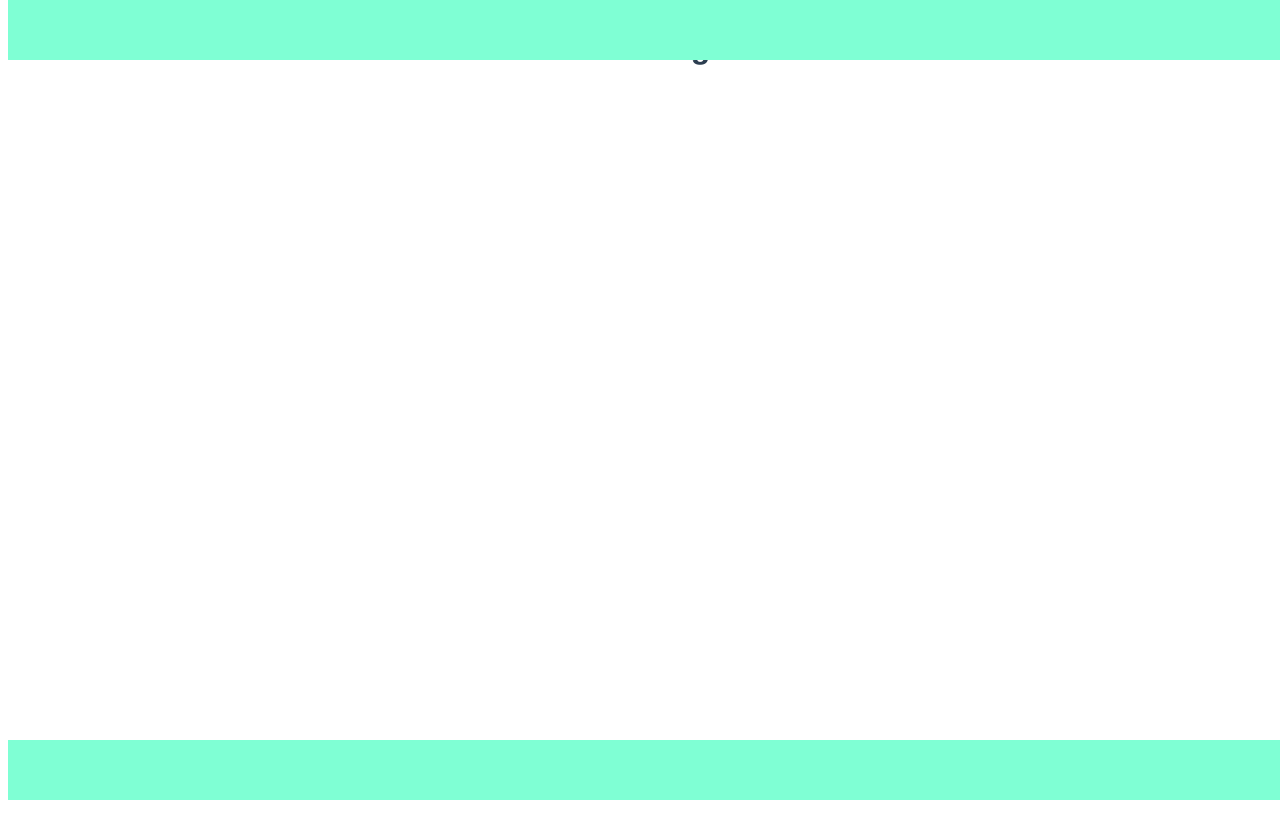
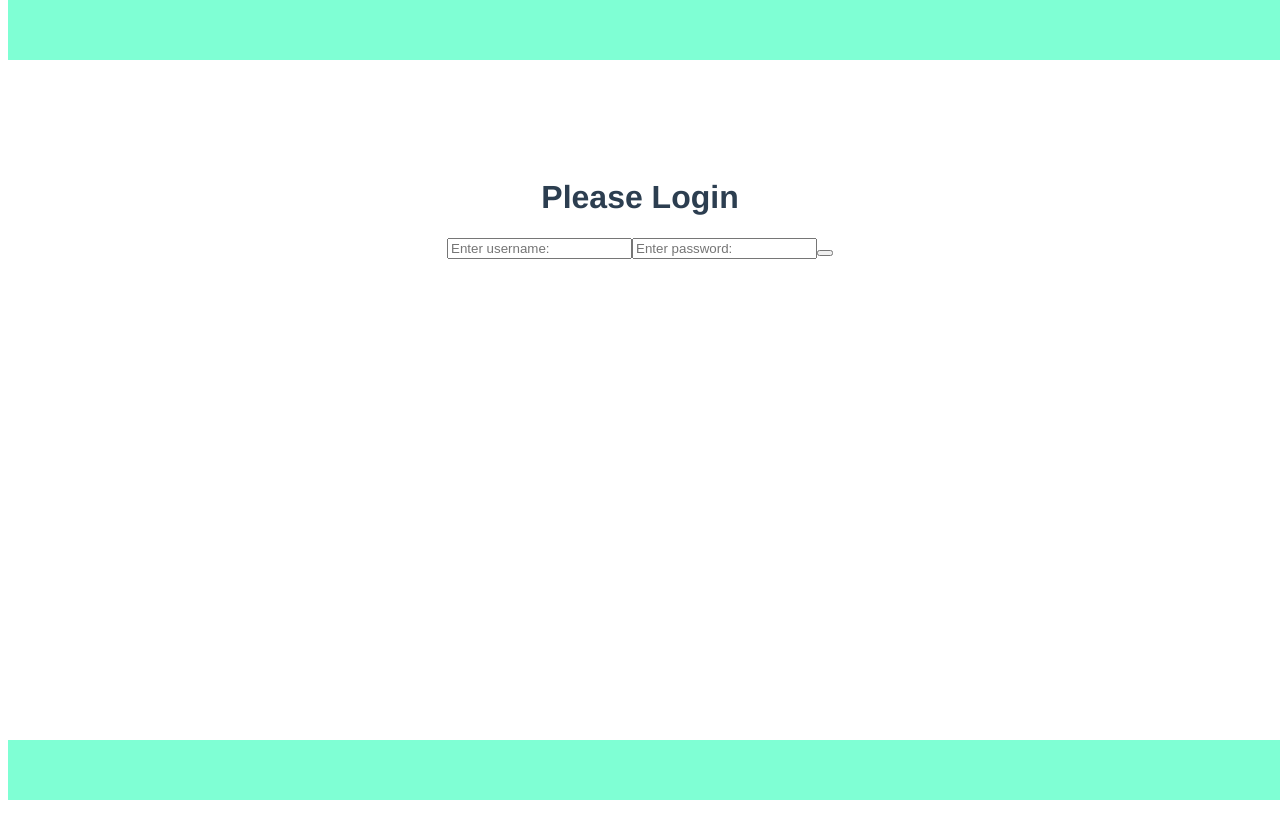
Before and after one commit to leepuppychow/rental-app-client, a Vue app: page / in a window 1280 px wide. Built offline with nearby package versions, Linux system fonts and the light colour scheme.

Commit message:
Adds in some parts of user authentication flow and connects to server

```diff
--- a/package.json
+++ b/package.json
@@ -13,6 +13,7 @@
     "build": "node build/build.js"
   },
   "dependencies": {
+    "aws-sdk": "^2.254.1",
     "vue": "^2.5.2",
     "vue-router": "^3.0.1",
     "vuex": "^3.0.1"
--- a/src/components/Dashboard.vue
+++ b/src/components/Dashboard.vue
@@ -4,14 +4,14 @@
         <h3>Here are your properties:</h3>
         <a
             class="dashboard-tab"
-            @click="setActiveTab(property.id)"
+            @click="setActiveProperty(property.id)"
             v-for="property in properties"
             v-html="property.name"
             :key="property.id"
         />
         <Property
-            :property="properties[activePropertyID - 1]"
-            :key="properties[activePropertyID - 1].id"
+            :property="activeProperty"
+            :key="activeProperty.id"
         />
     </div>
 
@@ -31,13 +31,13 @@ export default {
         },
     },
     methods: {
-        setActiveTab(id) {
-            this.activePropertyID = id;
+        setActiveProperty(id) {
+            this.activeProperty = this.$store.getters.getPropertyByID(id);
         },
     },
     data() {
         return {
-            activePropertyID: 1,
+            activeProperty: this.$store.getters.properties[0],
         }
     },
 }
--- a/src/components/Login.vue
+++ b/src/components/Login.vue
@@ -1,17 +1,61 @@
 <template>
     <div class="login">
         <h1>Please Login</h1>
-
+        <input
+            type="text"
+            placeholder="Enter username:"
+            v-model="username"
+        />
+        <input
+            type="password"
+            placeholder="Enter password:"
+            v-model="password"
+        />
+        <button
+            value="Login"
+            @click="loginRequest"
+        />
     </div>
 
 </template>
 
 <script>
 export default {
+    data() {
+        return {
+            username: '',
+            password: '',
+        }
+    },
+    methods: {
+        loginRequest() {
+            // make call to server (hash password there)
+            const body = {
+                username: this.username,
+                password: this.password,
+            }
+
+            fetch(`http://localhost:3000/signup`,
+                {
+                    method: 'POST',
+                    body: JSON.stringify(body),
+                    headers: { 'Content-Type': 'application/json'},
+                })
+                .then(resp => resp.json())
+                .then(hash => {
+                    debugger;
+                })
+                .catch(err => console.error(err))
+        }
+    }
+
 
 }
 </script>
 
 <style lang="scss">
+    .login {
+        margin-top: 150px;
+    }
 
 </style>
--- a/src/store/store.js
+++ b/src/store/store.js
@@ -17,7 +17,7 @@ export default new Vuex.Store({
   getters: {
     properties: state => state.properties,
     tenants: state => state.tenants,
-    // getPropertyByID: state => id => state.properties.filter(property => property.id === id),
+    getPropertyByID: state => id => state.properties.find(property => property.id === id),
   },
   mutations: {
 
```
Also changed, not shown: 1 other file (tests, documents, lock files or other folders).
